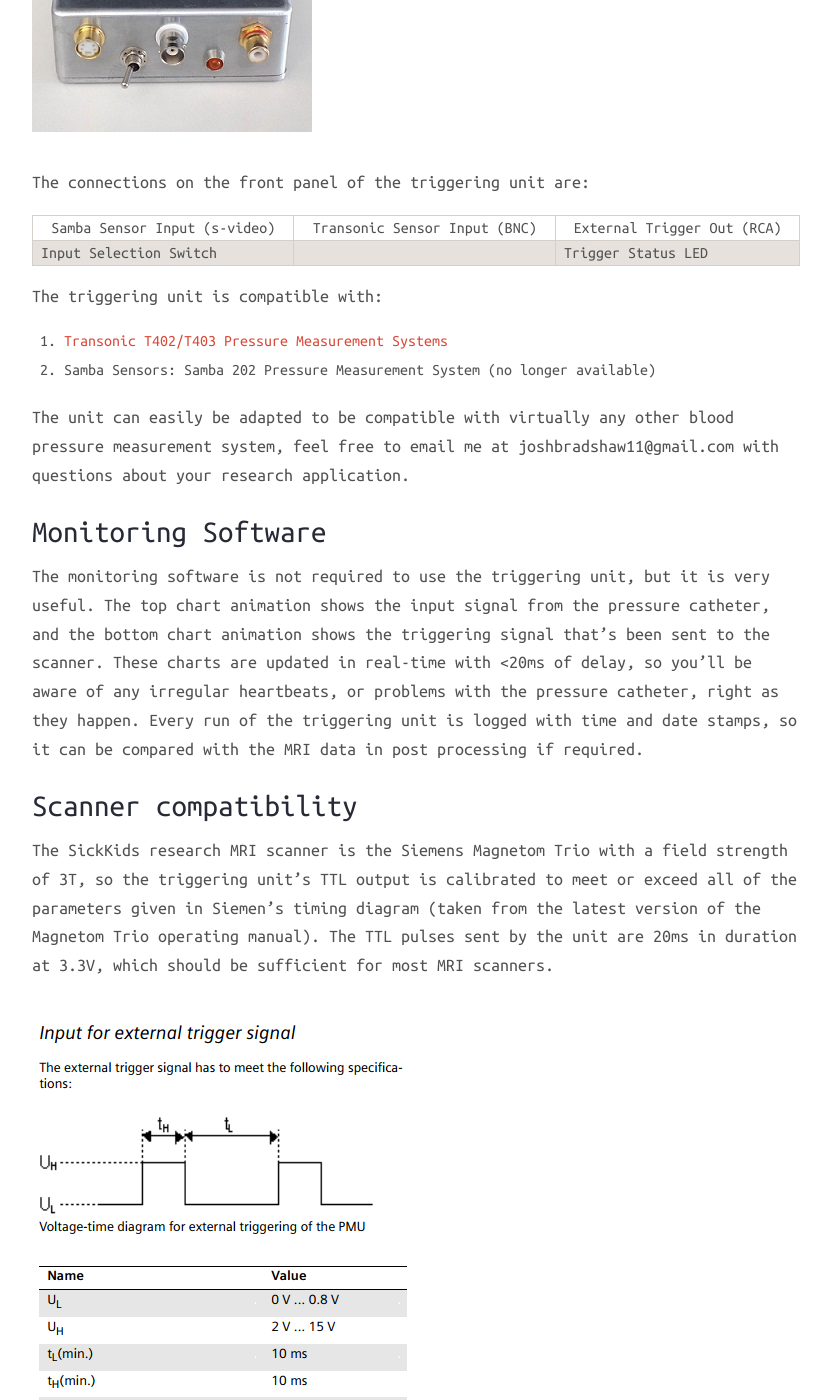
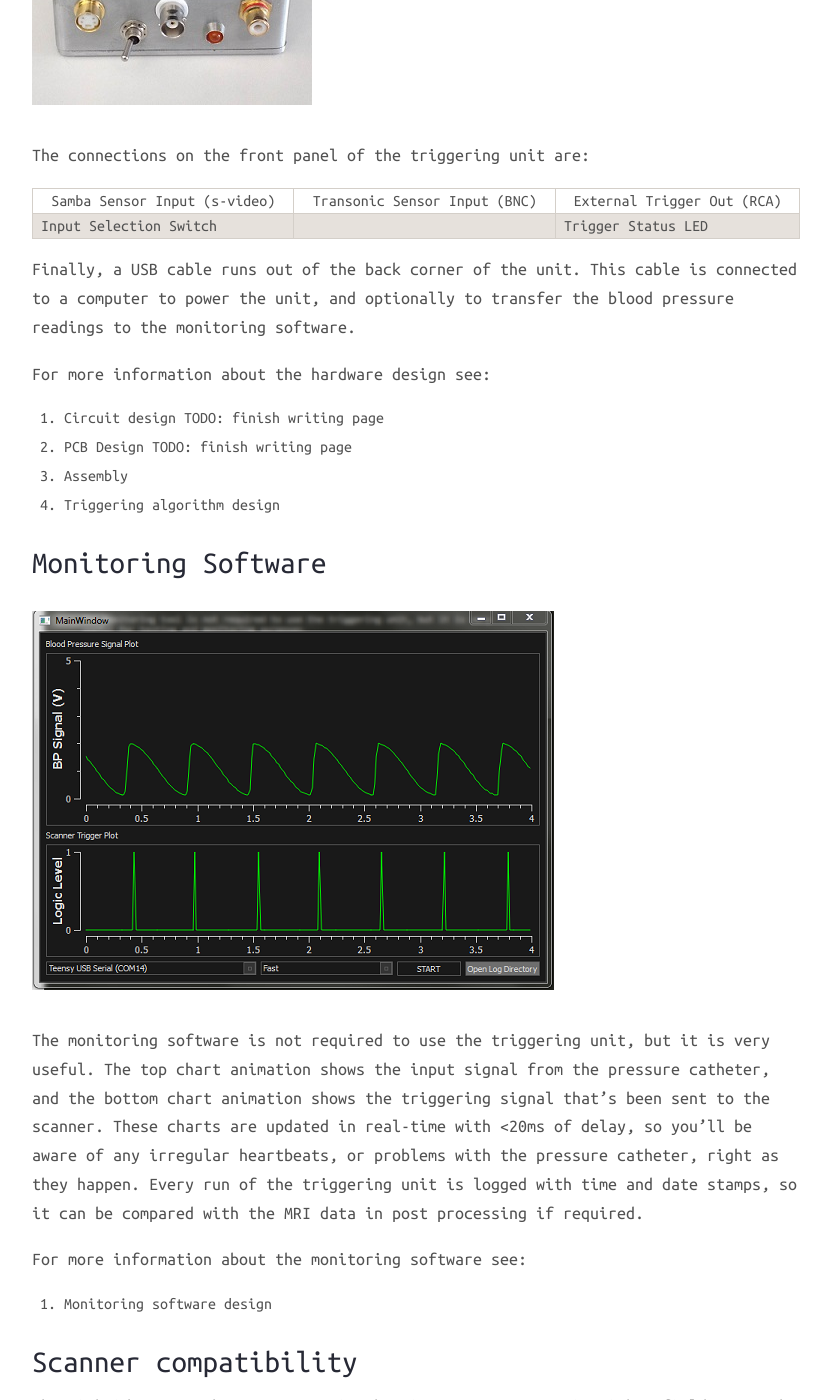
Before and after one commit to JoshBradshaw/Arterial-BP-MRI-Triggering-Unit, a Jekyll site: the page built from _posts/2015-02-16-overview.md, in a window 1280 px wide and 1400 px high, scrolled down 1840 px. Shown: the whole window, without its empty margins (224-1055 px from the left). Built offline with Jekyll 4.4.1, drawn with Linux system fonts in a browser that asks for light colours; nearby versions of some CDN libraries; some of the changed text lies outside the part shown.

Commit message:
touched up overview some more

```diff
--- a/_posts/2015-02-16-overview.md
+++ b/_posts/2015-02-16-overview.md
@@ -6,7 +6,7 @@ permalink: overview
 
 The Arterial Blood Pressure Triggering System is an open source tool developed at SickKids. The system converts a blood pressure signal into a TTL signal, as illustrated below.
 
-![alt text]({{ '/images/monitoring_system.png' | prepend: site.baseurl | prepend: site.url }} "illustration of how the triggering system transforms blood pressure signal into TTL signal")
+![alt text]({{ '/images/bp_vs_ttl.jpg' | prepend: site.baseurl | prepend: site.url }} "illustration of how the triggering system transforms blood pressure signal into TTL signal")
 
 This is useful for situations in which a triggering signal is required to correct for pulsatile flow or cardiac motion, but the standard clinical ECG or pulse oximeter based triggering systems can not be used. The original application of this system was to provide a retrospective gating signal during 4DFlow and phase contrast scans on prenatal Yorkshire pig fetus's hearts. During the experiments, the fetal pigs blood pressure was monitored using an invasive Samba flow probe in the carotid artery. TODO: INSERT SOME IMAGES
 
@@ -27,23 +27,36 @@ The triggering unit is shown below:
 
 The connections on the front panel of the triggering unit are:
 
-Samba Sensor Input (s-video)  | Transonic Sensor Input (BNC) | External Trigger Out (RCA)
------------------------------ | ---------------------------- | --------------------------
-Input Selection Switch        |                              | Trigger Status LED
+Samba Sensor Input (s-video)|Transonic Sensor Input (BNC) |External Trigger Out (RCA)
+----------------------------|-----------------------------|--------------------------
+Input Selection Switch      |                             |Trigger Status LED
 
-The triggering unit is compatible with:
-1. [Transonic T402/T403 Pressure Measurement Systems](http://www.transonic.com/products/research/product/t402t403-multi-channel-research-consoles/)
-2. Samba Sensors: Samba 202 Pressure Measurement System (no longer available)
+Finally, a USB cable runs out of the back corner of the unit. This cable is connected to a computer to power the unit, and optionally to transfer the blood pressure readings to the monitoring software.
 
-The unit can easily be adapted to be compatible with virtually any other blood pressure measurement system, feel free to email me at joshbradshaw11@gmail.com with questions about your research application.
+For more information about the hardware design see:
+
+1. Circuit design TODO: finish writing page
+2. PCB Design TODO: finish writing page
+3. Assembly
+4. Triggering algorithm design
 
 ## Monitoring Software
 
+![alt text]({{ '/images/monitoring_system.png' | prepend: site.baseurl | prepend: site.url }}  "triggering unit photo")
+
 The monitoring software is not required to use the triggering unit, but it is very useful. The top chart animation shows the input signal from the pressure catheter, and the bottom chart animation shows the triggering signal that's been sent to the scanner. These charts are updated in real-time with <20ms of delay, so you'll be aware of any irregular heartbeats, or problems with the pressure catheter, right as they happen. Every run of the triggering unit is logged with time and date stamps, so it can be compared with the MRI data in post processing if required.
 
+For more information about the monitoring software see:
+1. Monitoring software design
 
 ## Scanner compatibility
 
 The SickKids research MRI scanner is the Siemens Magnetom Trio with a field strength of 3T, so the triggering unit's TTL output is calibrated to meet or exceed all of the parameters given in Siemen's timing diagram (taken from the latest version of the Magnetom Trio operating manual). The TTL pulses sent by the unit are 20ms in duration at 3.3V, which should be sufficient for most MRI scanners.
 
 ![alt text]({{ '/images/siemens_external_trigger (1).png'  | prepend: site.baseurl | prepend: site.url }}  "screenshot of Siemens timing diagram taken from the scanner's operating manual")
+
+## How to aquire a unit
+
+So far only two of these units have been built, and they were both hand assembled. If you're moderately competant with software and electronics you can build one yourself using the schematics and this tutuorial.
+
+Feel free to email me at joshbradshaw11@gmail.com if you are interested in adapting this unit to work with a different blood pressure instrument, or want to commision me to build one for you.
```
Also changed, not shown: images/bp_vs_ttl.jpg.
